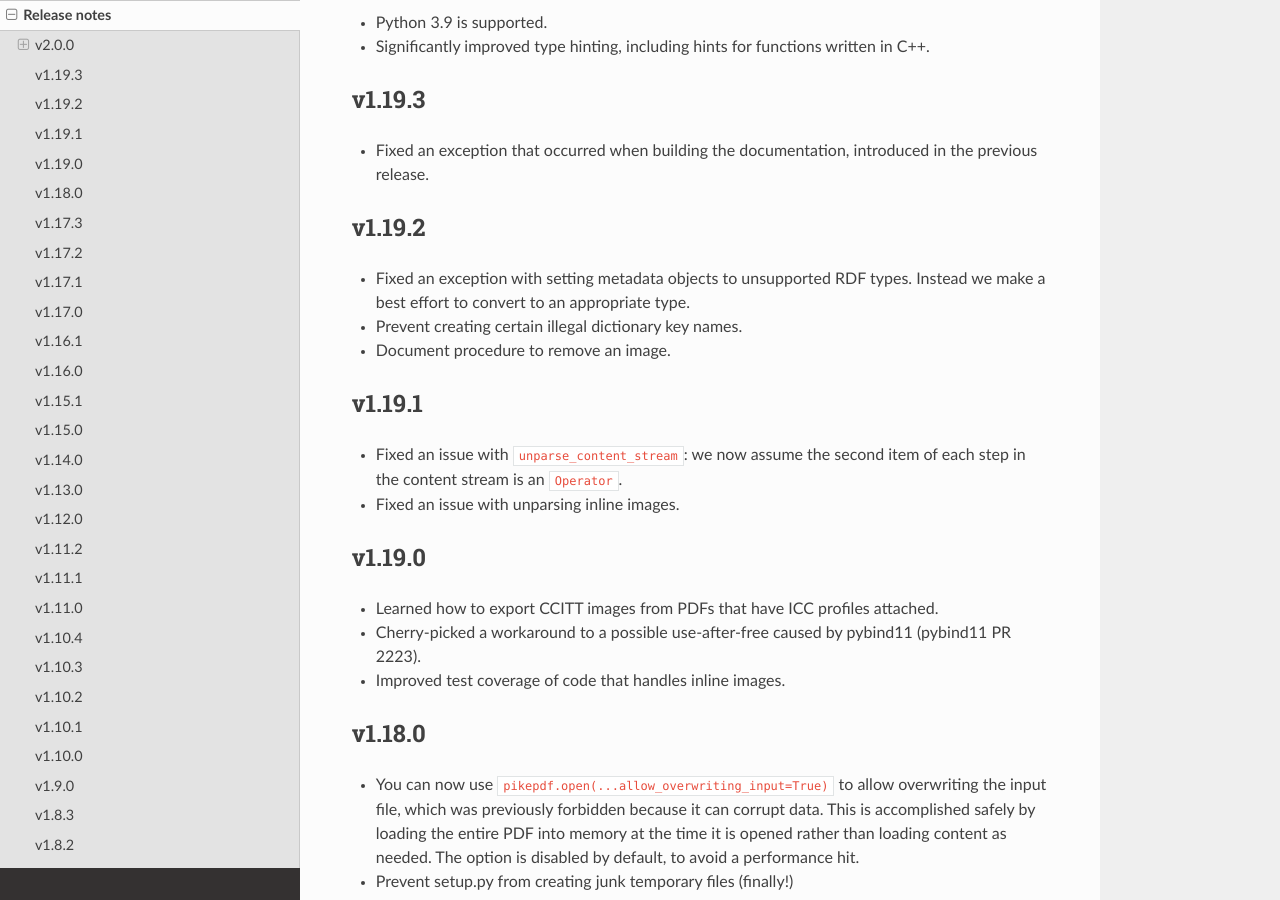
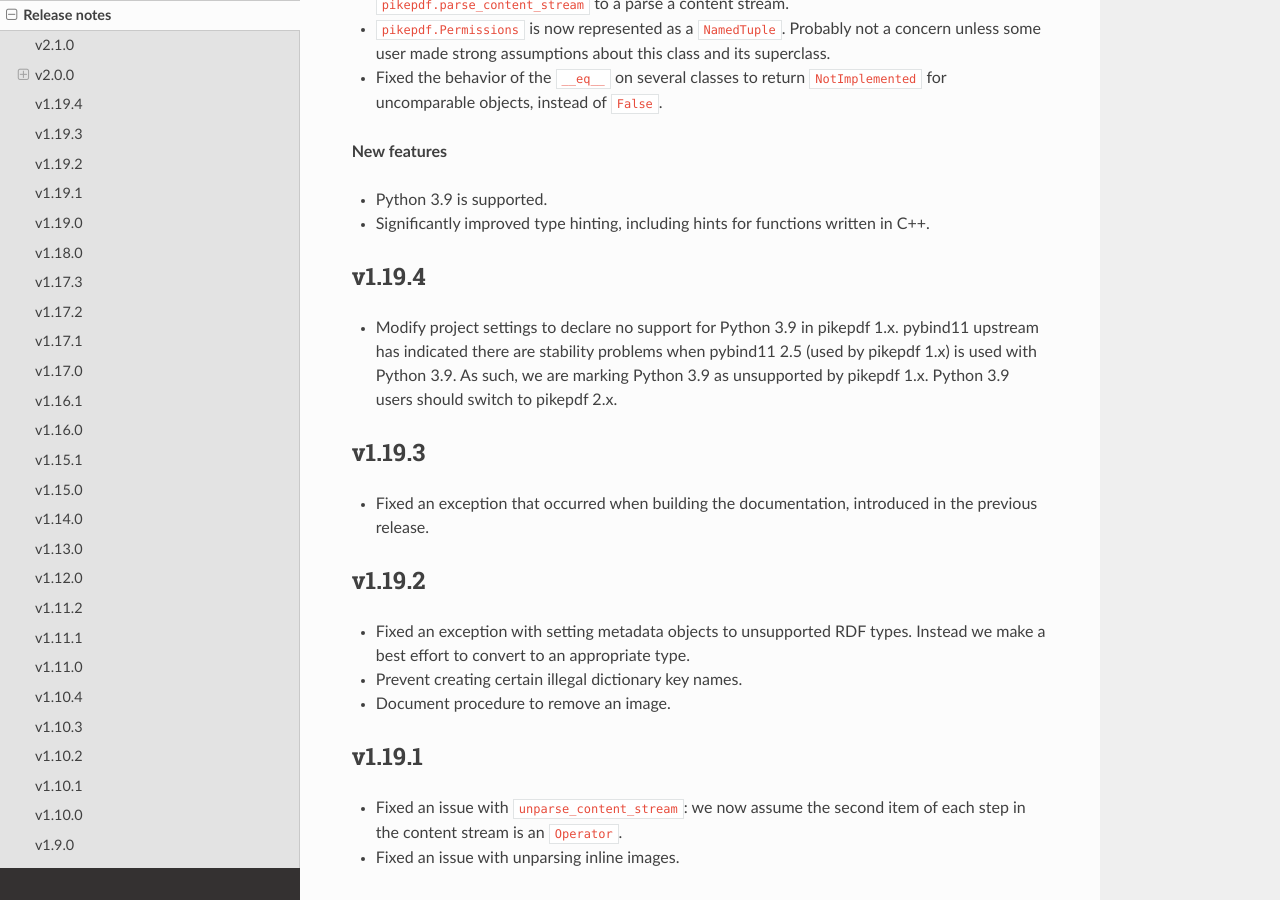
Before and after one commit to pikepdf/pikepdf, a Sphinx documentation site: the page built from docs/release_notes.rst, in a window 1280 px wide and 900 px high, scrolled down 1449 px. Built offline with Sphinx 7.4.7 and the Read the Docs theme 2.0.0, drawn with Linux system fonts in a browser that asks for light colours; the version number could not be read and is left out; some of the changed text lies outside the part shown.

Commit message:
v2.1.0 release notes

```diff
--- a/docs/release_notes.rst
+++ b/docs/release_notes.rst
@@ -18,8 +18,16 @@
 ``pikepdf._qpdf`` is a private interface within pikepdf that applications
 should not access directly, along with any modules with a prefixed underscore.
 
+v2.1.0
+======
+
+-  Improved error messages and documentation around ``Pdf.copy_foreign``.
+-  Opt-in to mypy typing.
+
 v2.0.0
 ======
+
+This description includes changes in v2.0 beta releases.
 
 **Breaking changes**
 
@@ -78,6 +86,15 @@
 
 -  Python 3.9 is supported.
 -  Significantly improved type hinting, including hints for functions written in C++.
+
+v1.19.4
+=======
+
+-  Modify project settings to declare no support for Python 3.9 in pikepdf 1.x.
+   pybind11 upstream has indicated there are stability problems when pybind11
+   2.5 (used by pikepdf 1.x) is used with Python 3.9. As such, we are marking
+   Python 3.9 as unsupported by pikepdf 1.x. Python 3.9 users should switch to
+   pikepdf 2.x.
 
 v1.19.3
 =======
```
